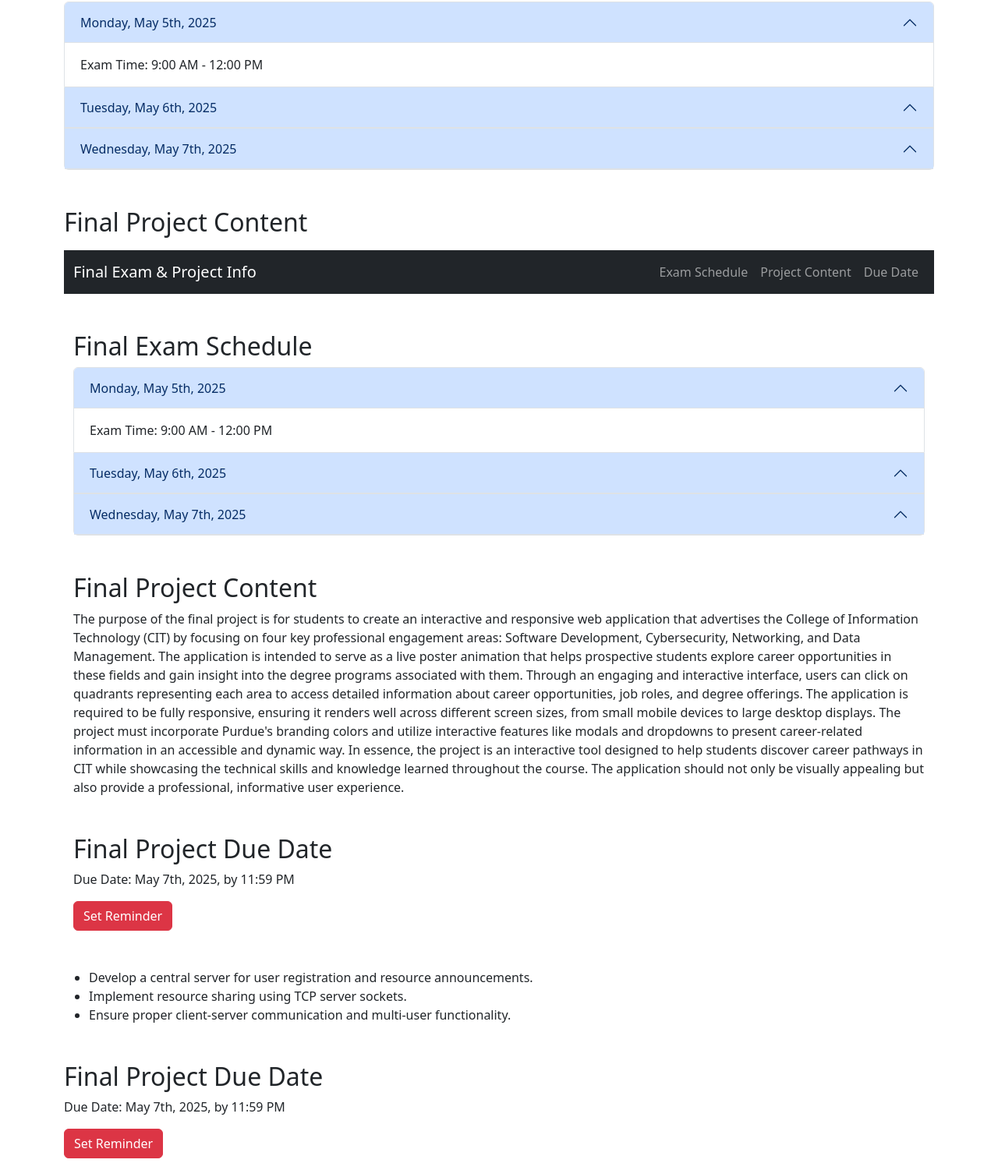
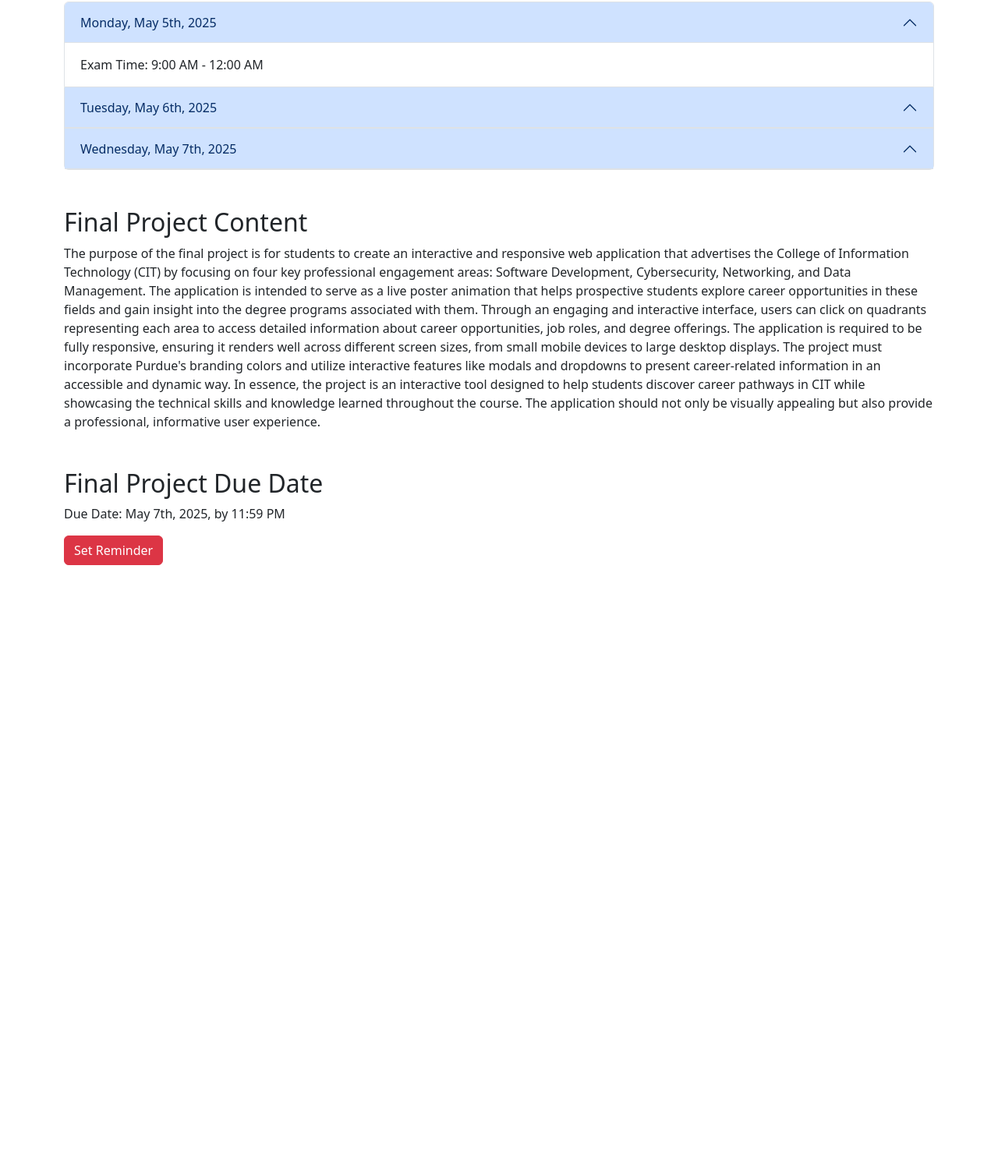
Before and after one commit to alexiatoli/save-the-date, a plain HTML site: page index.html in a window 1280 px wide. Shown: the part 148-1640 px from the top of the page at 78% size. After the commit the page ends 921 px from the top, so only its background shows below. Drawn offline with nearby package versions, Linux system fonts and the light colour scheme.

Commit message:
Update index.html

```diff
--- a/index.html
+++ b/index.html
@@ -37,7 +37,7 @@
         </h2>
         <div id="collapseOne" class="accordion-collapse collapse show" aria-labelledby="headingOne" data-bs-parent="#examAccordion">
           <div class="accordion-body">
-            Exam Time: 9:00 AM - 12:00 PM
+            Exam Time: 9:00 AM - 12:00 AM
           </div>
         </div>
       </div>
@@ -49,7 +49,7 @@
         </h2>
         <div id="collapseTwo" class="accordion-collapse collapse" aria-labelledby="headingTwo" data-bs-parent="#examAccordion">
           <div class="accordion-body">
-            Exam Time: 1:00 PM - 4:00 PM
+            Exam Time: 9:00 PM - 12:00 AM
           </div>
         </div>
       </div>
@@ -61,7 +61,7 @@
         </h2>
         <div id="collapseThree" class="accordion-collapse collapse" aria-labelledby="headingThree" data-bs-parent="#examAccordion">
           <div class="accordion-body">
-            Exam Time: 9:00 AM - 12:00 PM
+            Exam Time: 9:00 AM - 11:59 PM
           </div>
         </div>
       </div>
@@ -71,80 +71,7 @@
   <!-- Project Content Section -->
   <section id="projectContent" class="container my-5">
     <h2>Final Project Content</h2>
-    <p><!DOCTYPE html>
-<html lang="en">
-<head>
-  <meta charset="UTF-8">
-  <meta name="viewport" content="width=device-width, initial-scale=1">
-  <title>Final Exam & Project Information</title>
-  <link href="https://cdn.jsdelivr.net/npm/bootstrap@5.3.3/dist/css/bootstrap.min.css" rel="stylesheet">
-</head>
-<body>
-
-  <!-- Navbar -->
-  <nav class="navbar navbar-expand-lg navbar-dark bg-dark">
-    <div class="container-fluid">
-      <a class="navbar-brand" href="#">Final Exam & Project Info</a>
-      <button class="navbar-toggler" type="button" data-bs-toggle="collapse" data-bs-target="#navbarNav" aria-controls="navbarNav" aria-expanded="false" aria-label="Toggle navigation">
-        <span class="navbar-toggler-icon"></span>
-      </button>
-      <div class="collapse navbar-collapse" id="navbarNav">
-        <ul class="navbar-nav ms-auto">
-          <li class="nav-item"><a class="nav-link" href="#examSchedule">Exam Schedule</a></li>
-          <li class="nav-item"><a class="nav-link" href="#projectContent">Project Content</a></li>
-          <li class="nav-item"><a class="nav-link" href="#dueDate">Due Date</a></li>
-        </ul>
-      </div>
-    </div>
-  </nav>
-
-  <!-- Exam Schedule Section -->
-  <section id="examSchedule" class="container my-5">
-    <h2>Final Exam Schedule</h2>
-    <div class="accordion" id="examAccordion">
-      <div class="accordion-item">
-        <h2 class="accordion-header" id="headingOne">
-          <button class="accordion-button" type="button" data-bs-toggle="collapse" data-bs-target="#collapseOne" aria-expanded="true" aria-controls="collapseOne">
-            Monday, May 5th, 2025
-          </button>
-        </h2>
-        <div id="collapseOne" class="accordion-collapse collapse show" aria-labelledby="headingOne" data-bs-parent="#examAccordion">
-          <div class="accordion-body">
-            Exam Time: 9:00 AM - 12:00 PM
-          </div>
-        </div>
-      </div>
-      <div class="accordion-item">
-        <h2 class="accordion-header" id="headingTwo">
-          <button class="accordion-button" type="button" data-bs-toggle="collapse" data-bs-target="#collapseTwo" aria-expanded="false" aria-controls="collapseTwo">
-            Tuesday, May 6th, 2025
-          </button>
-        </h2>
-        <div id="collapseTwo" class="accordion-collapse collapse" aria-labelledby="headingTwo" data-bs-parent="#examAccordion">
-          <div class="accordion-body">
-            Exam Time: 1:00 PM - 4:00 PM
-          </div>
-        </div>
-      </div>
-      <div class="accordion-item">
-        <h2 class="accordion-header" id="headingThree">
-          <button class="accordion-button" type="button" data-bs-toggle="collapse" data-bs-target="#collapseThree" aria-expanded="false" aria-controls="collapseThree">
-            Wednesday, May 7th, 2025
-          </button>
-        </h2>
-        <div id="collapseThree" class="accordion-collapse collapse" aria-labelledby="headingThree" data-bs-parent="#examAccordion">
-          <div class="accordion-body">
-            Exam Time: 9:00 AM - 12:00 PM
-          </div>
-        </div>
-      </div>
-    </div>
-  </section>
-
-  <!-- Project Content Section -->
-  <section id="projectContent" class="container my-5">
-    <h2>Final Project Content</h2>
-    <p> The purpose of the final project is for students to create an interactive and responsive web application that advertises the College of Information Technology (CIT) by focusing on four key professional engagement areas: Software Development, Cybersecurity, Networking, and Data Management. The application is intended to serve as a live poster animation that helps prospective students explore career opportunities in these fields and gain insight into the degree programs associated with them.
+    <p>  The purpose of the final project is for students to create an interactive and responsive web application that advertises the College of Information Technology (CIT) by focusing on four key professional engagement areas: Software Development, Cybersecurity, Networking, and Data Management. The application is intended to serve as a live poster animation that helps prospective students explore career opportunities in these fields and gain insight into the degree programs associated with them.
 
 Through an engaging and interactive interface, users can click on quadrants representing each area to access detailed information about career opportunities, job roles, and degree offerings. The application is required to be fully responsive, ensuring it renders well across different screen sizes, from small mobile devices to large desktop displays. The project must incorporate Purdue's branding colors and utilize interactive features like modals and dropdowns to present career-related information in an accessible and dynamic way.
 
@@ -181,40 +108,3 @@ In essence, the project is an interactive tool designed to help students discove
   <script src="https://cdn.jsdelivr.net/npm/bootstrap@5.3.3/dist/js/bootstrap.bundle.min.js"></script>
 </body>
 </html>
-</p>
-    <ul>
-      <li>Develop a central server for user registration and resource announcements.</li>
-      <li>Implement resource sharing using TCP server sockets.</li>
-      <li>Ensure proper client-server communication and multi-user functionality.</li>
-    </ul>
-  </section>
-
-  <!-- Due Date Section -->
-  <section id="dueDate" class="container my-5">
-    <h2>Final Project Due Date</h2>
-    <p>Due Date: May 7th, 2025, by 11:59 PM</p>
-    <button class="btn btn-danger" data-bs-toggle="modal" data-bs-target="#dueDateModal">Set Reminder</button>
-  </section>
-
-  <!-- Due Date Reminder Modal -->
-  <div class="modal fade" id="dueDateModal" tabindex="-1" aria-labelledby="dueDateModalLabel" aria-hidden="true">
-    <div class="modal-dialog">
-      <div class="modal-content">
-        <div class="modal-header">
-          <h5 class="modal-title" id="dueDateModalLabel">Final Project Due Date Reminder</h5>
-          <button type="button" class="btn-close" data-bs-dismiss="modal" aria-label="Close"></button>
-        </div>
-        <div class="modal-body">
-          Remember: Your final project is due on May 7th, 2025 by 11:59 PM! Don't forget to submit on time.
-        </div>
-        <div class="modal-footer">
-          <button type="button" class="btn btn-secondary" data-bs-dismiss="modal">Close</button>
-          <button type="button" class="btn btn-primary">Set as Reminder</button>
-        </div>
-      </div>
-    </div>
-  </div>
-
-  <script src="https://cdn.jsdelivr.net/npm/bootstrap@5.3.3/dist/js/bootstrap.bundle.min.js"></script>
-</body>
-</html>
```
